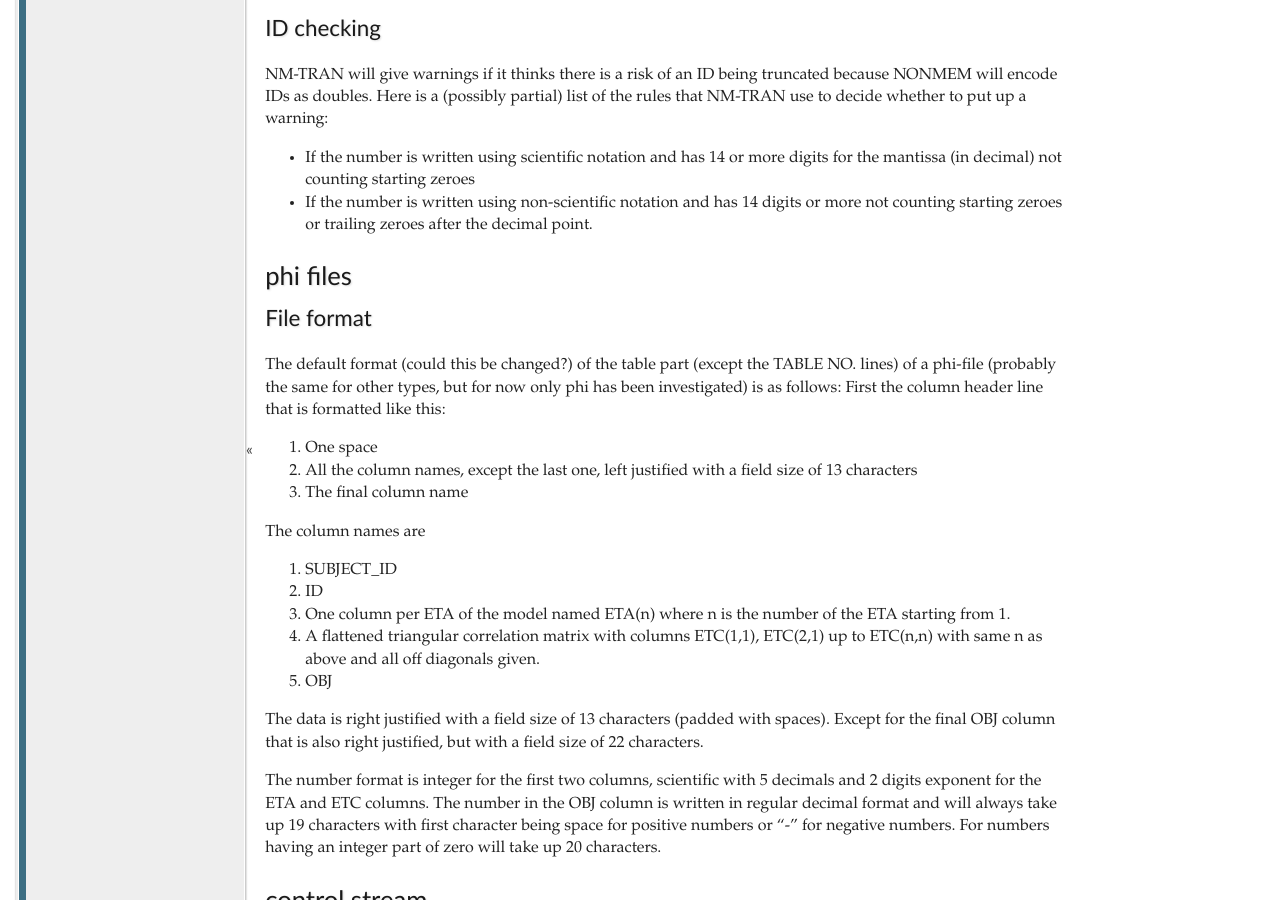
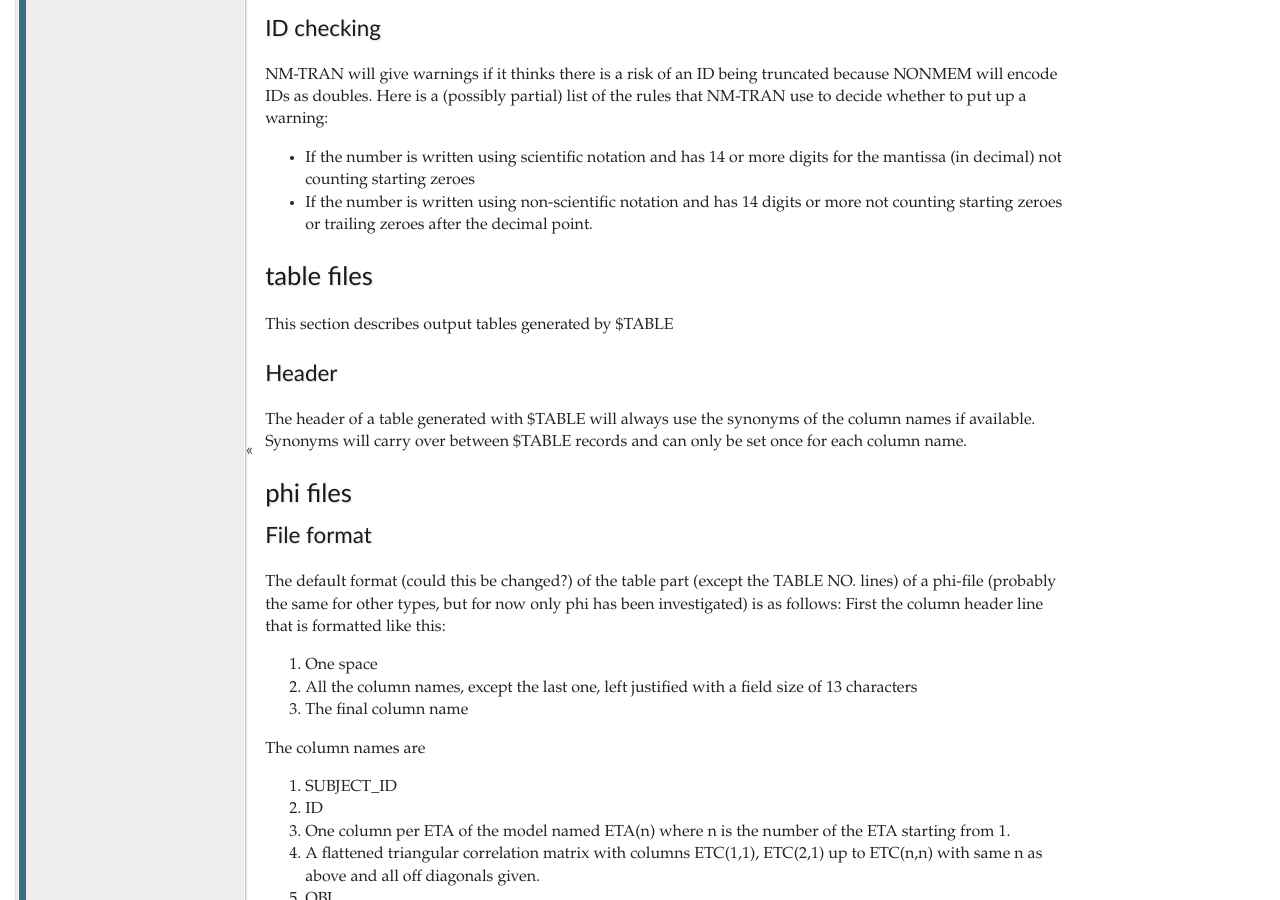
Before and after one commit to pharmpy/pharmpy, a Sphinx documentation site: the page built from docs/NONMEM.rst, in a window 1280 px wide and 900 px high, scrolled down 1839 px. Built offline with Sphinx 7.4.7, drawn with Linux system fonts in a browser that asks for light colours; pages that are not in the unit, such as notebooks, are missing from menus.

Commit message:
Add documentation about NONMEM table file headers

```diff
--- a/docs/NONMEM.rst
+++ b/docs/NONMEM.rst
@@ -82,6 +82,17 @@
 
 - If the number is written using scientific notation and has 14 or more digits for the mantissa (in decimal) not counting starting zeroes
 - If the number is written using non-scientific notation and has 14 digits or more not counting starting zeroes or trailing zeroes after the decimal point.
+
+table files
+-----------
+
+This section describes output tables generated by $TABLE
+
+Header
+~~~~~~
+
+The header of a table generated with $TABLE will always use the synonyms of the column names if available. Synonyms will carry over between $TABLE records and can only be set once for each column name.
+
 
 phi files
 ---------
```
